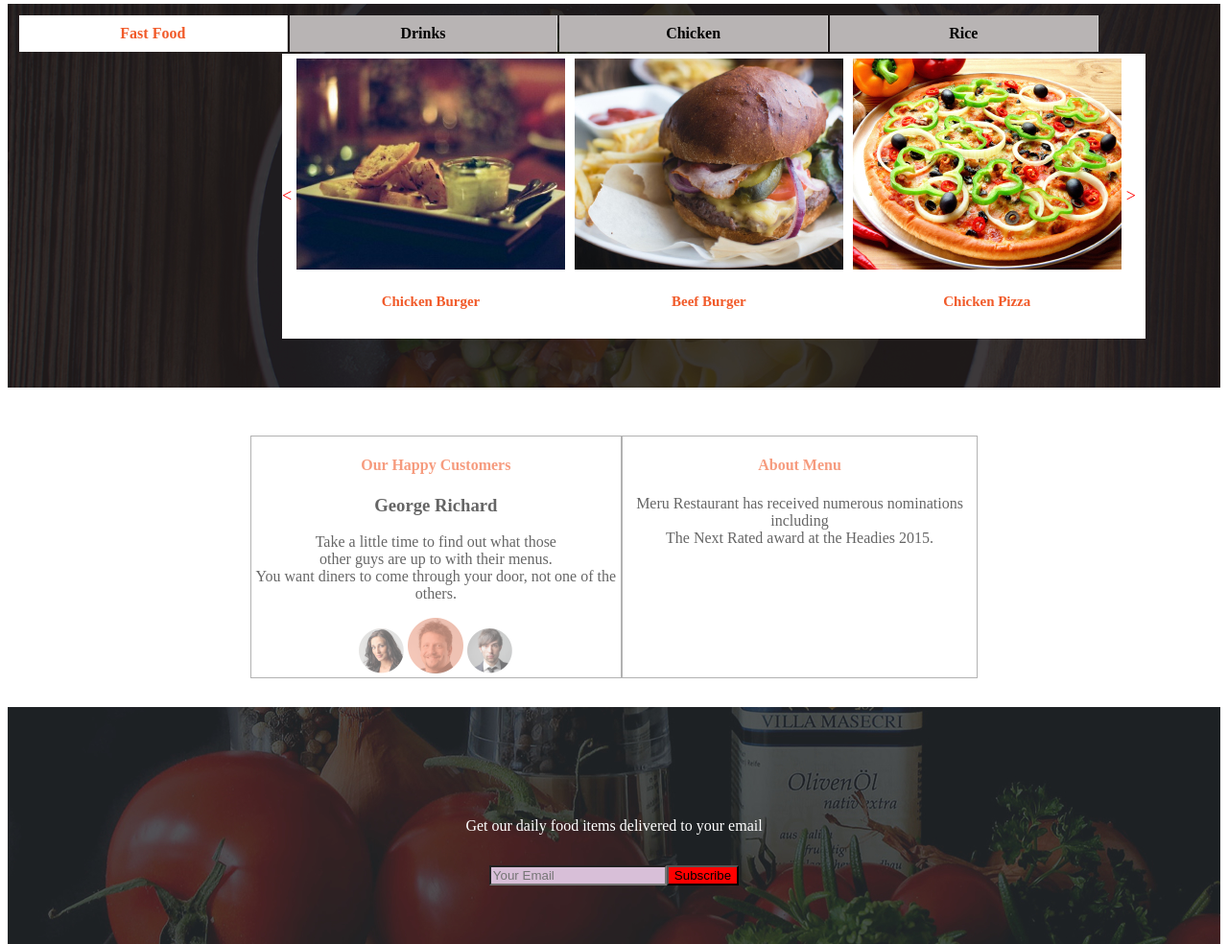
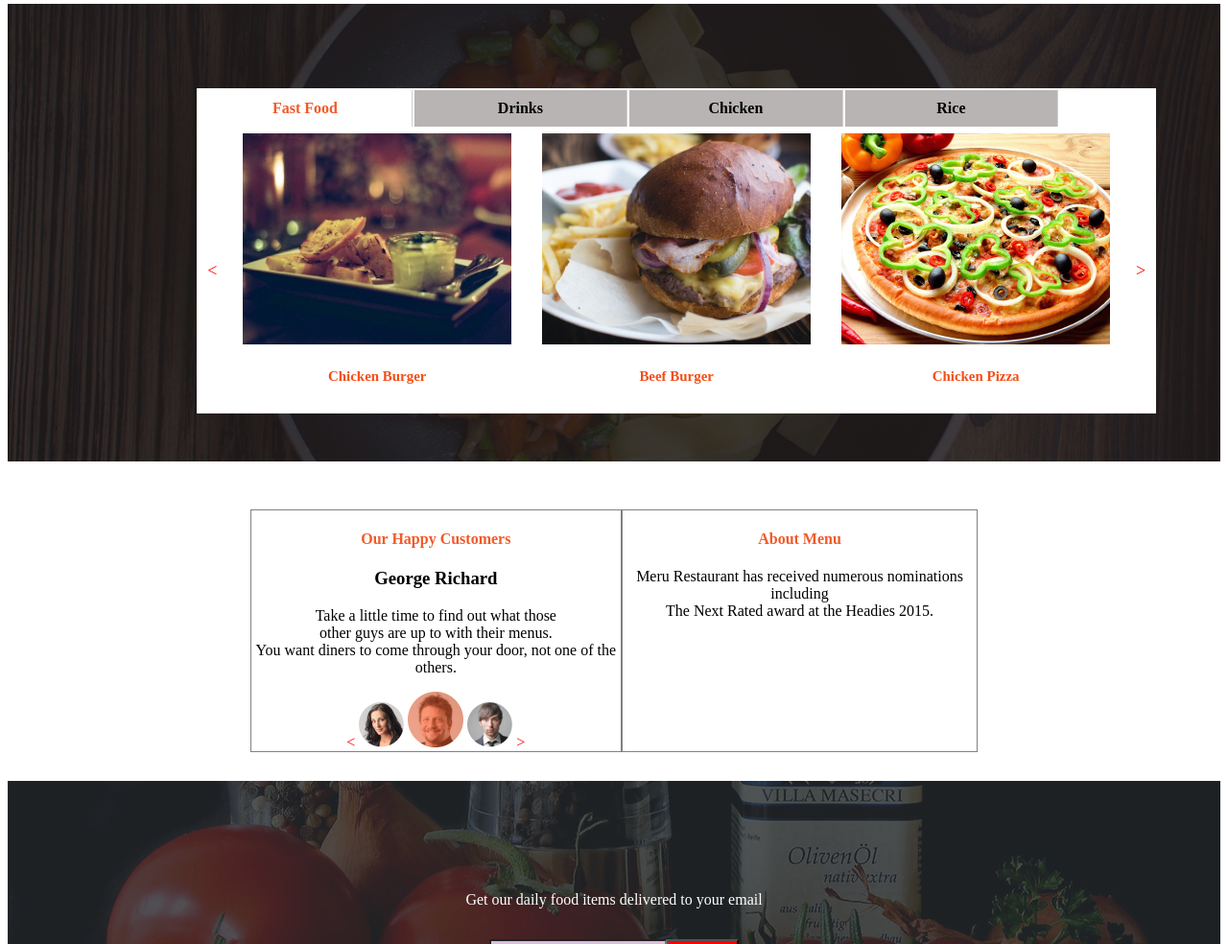
Before and after one commit to Kipkorir2017/Anitas-kitchen, a plain HTML site: page index.html in a window 1280 px wide. Shown: the part 1495-2479 px from the top of the page at 96% size. Drawn offline with Linux system fonts and the light colour scheme.

Commit message:
added html and css

```diff
--- a/index.css
+++ b/index.css
@@ -128,11 +128,18 @@ Body{
   }
   .meals{
   background-image: url('assets/foodsBg.jpg');
-  height: 400px;
+  height: 300px;
   background-blend-mode: overlay;
   background-color: rgba(136, 132, 132, 0.79);
   background-size: cover;
   text-align: center;
+  padding:7%;
+  }
+  .elements{
+    background-color: white;
+    width: 1000px;
+    margin-left: 10%;
+
   }
   .list{
   color: #f54e16;
@@ -159,19 +166,17 @@ Body{
     background-color: white;
   }
   .img1 {
-    background-color: white;
+    /* background-color: white; */
     width: 900px;
-    margin-left: 22%;
+    /* margin-left: 20%; */
+    display: flex;
+    justify-content: space-evenly;
+
     box-sizing: border-box;
+
     padding-right: 10px;
   }
-  .list {
-    color: #f15a29;
-    display: flex;
-    justify-content: space-around;
-    align-items: center;
-    font-size: 18px;
-  }
+
   .img {
     display: flex;
     flex-direction: column;
@@ -179,8 +184,8 @@ Body{
     margin: 5px;
   }
   .classic{
-    padding-top: 10px;
-    margin-left: 10px;
+    background-color: white;
+
 
   }
 
@@ -194,7 +199,7 @@ Body{
       text-align: center;
       margin-top: 30px;
       margin-bottom: 30px;
-      opacity: 0.6;
+      /* opacity: 0.6; */
   }
   #happy{
       border: 1px solid gray;
--- a/index.html
+++ b/index.html
@@ -50,7 +50,7 @@
         Sint, eveniet porro aut, cupiditate cum ullam repellat aperiam ut <br>
         hic ducimus et aliquid quaerat earum.
          <br>Et rem porro ipsa inventore officia!</p>
-    <a href="#"><button class=button>VIEW GALLERY</button></a>
+    <a href="#"><button class=button>VIEW GALLERY<span style="color: red;">&#8594;</span></button></a>
     </div>
     <div id="Fastdrinks1">
         <img src="assets/drink1.jpg" alt="fastdrink1">
@@ -59,7 +59,7 @@
         <img src="assets/drink2.jpg" alt="fastdrink2">
     </div>
 </div>
-    <div class="meals">
+    <!-- <div class="meals">
     <div class="classic">
         <table id="piece">
                 <tr>
@@ -88,6 +88,36 @@
         </div>
     </div>
     </div>
+</div> -->
+<div class="meals">
+    <div class="elements">
+    <table id="piece">
+    <tr>
+    <th id="fastf">Fast Food</th>
+    <th>Drinks</th>
+    <th>Chicken</th>
+    <th>Rice</th>
+     </tr>
+    </table>
+    <div class="list">
+        <span style="color: red;">&#60;</span>
+    <div class="img">
+        <img src="assets/chickenBurger.jpg" alt="ChickenBurger">
+        <h5>Chicken Burger</h5>
+    </div>
+    <div class="img">
+     <img src="assets/beefBurger.jpg" alt="BeefBurger">
+        <h5>Beef Burger</h5>
+     </div>
+    <div class="img">
+    <img src="assets/chickenPizza.jpg" alt="ChickenPizza">
+         <h5>Chicken Pizza</h5>
+     </div>
+     <span style="color: red;">&#62;</span>
+    </div>
+    </div>
+</div>
+
 </div>
 <div class="customers">
     <div id="happy">
@@ -97,9 +127,11 @@
         other guys are up to with their menus.<br>
         You want diners to come through your door,
         not one of the others.</p>
+        <span style="color: red;">&#60;</span>
             <img src="assets/p1.png"  alt="pic1">
             <img src="assets/p2.png" alt="pic2">
             <img src="assets/p3.png" alt="pic2">
+            <span style="color: red;">&#62;</span>
         </div>
 <div id="about">
         <h4 class="Am">About Menu</h4>
```
